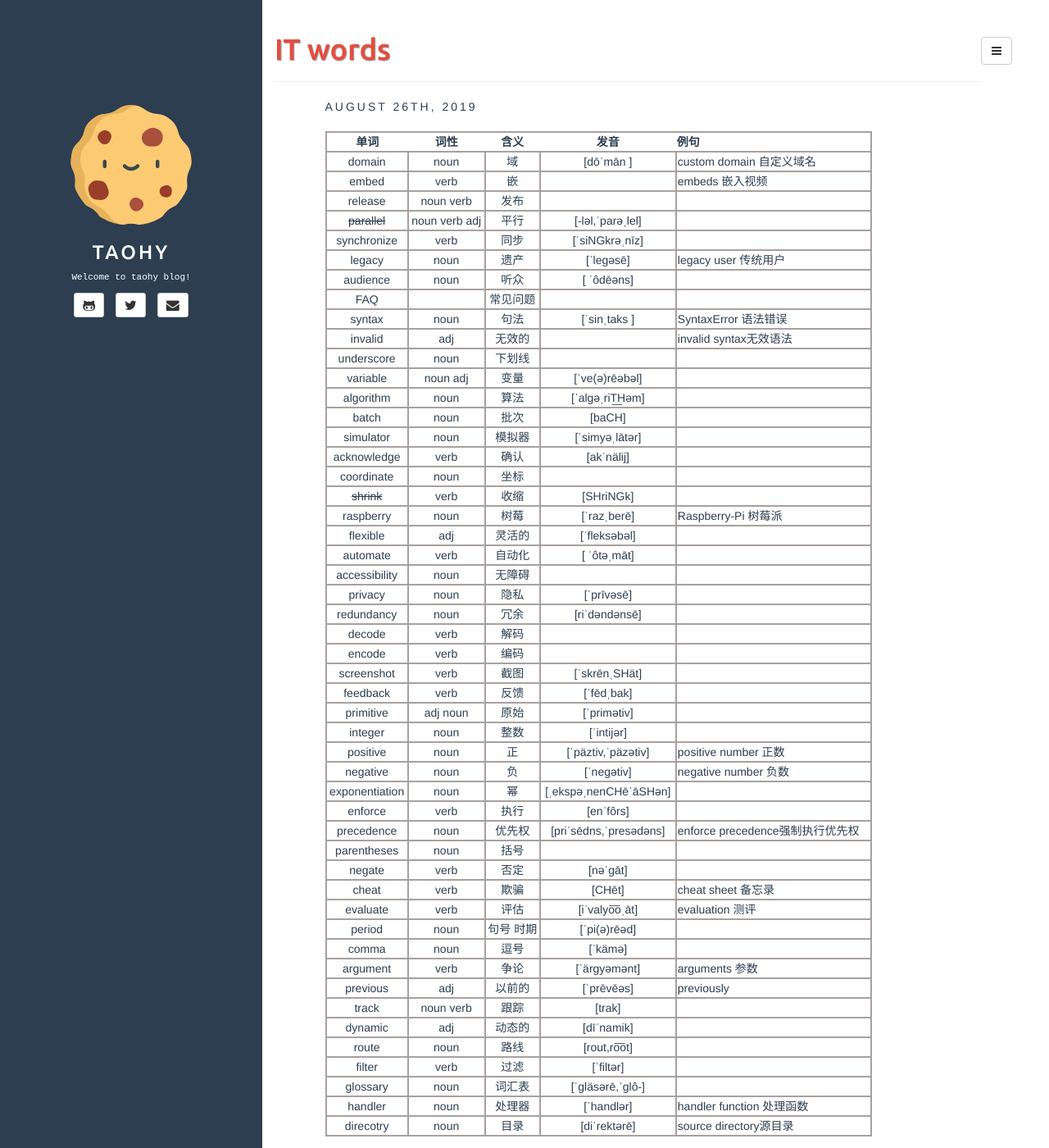
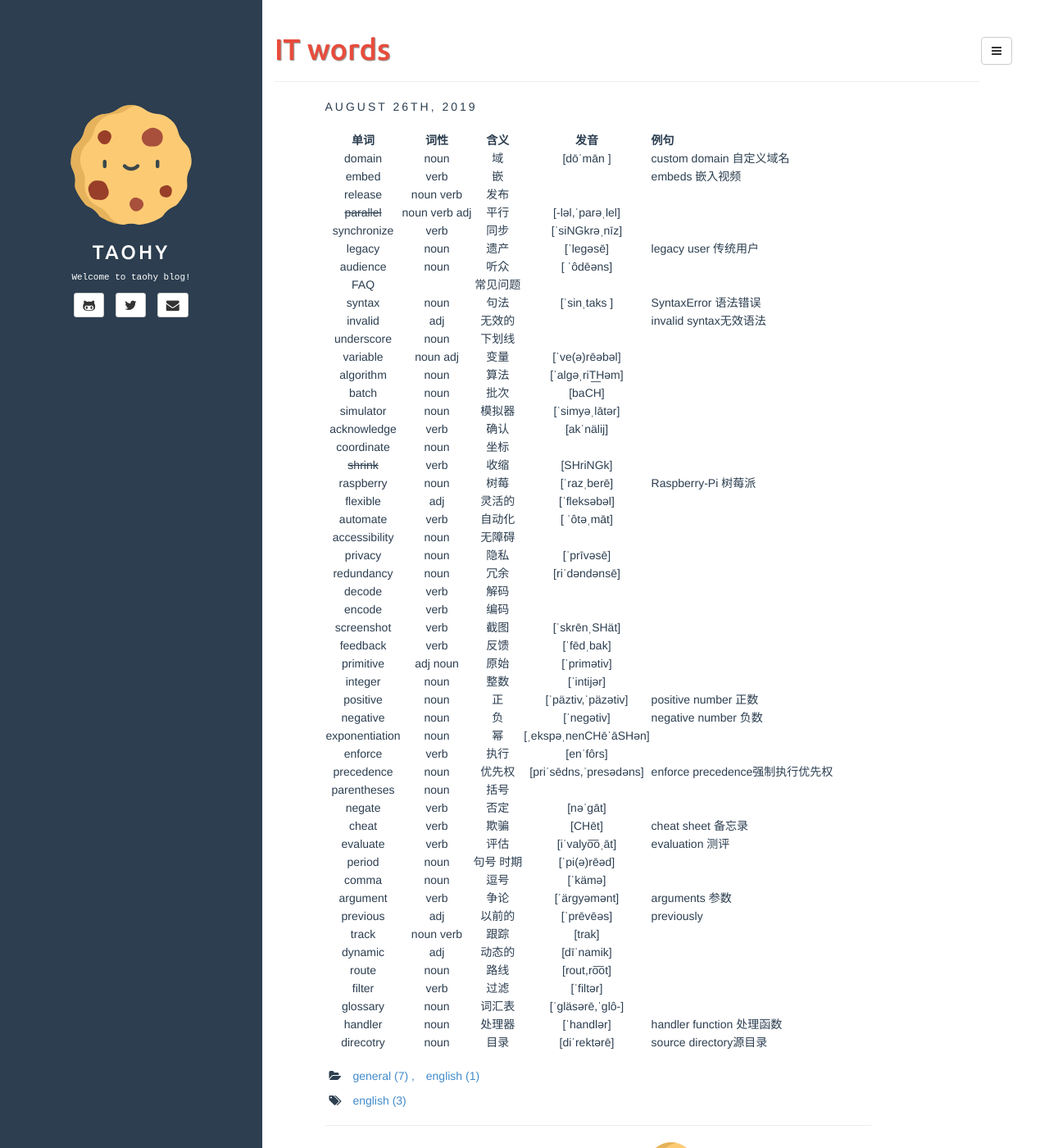
Before and after one commit to taohy88/taohy88.github.io, a Jekyll site: the page built from _posts/2019-08-26-ITwords.md, in a window 1280 px wide and 1400 px high. Shown: the whole window at 82% size. Built offline with Jekyll 4.4.1, drawn with Linux system fonts in a browser that asks for light colours.

Commit message:
ignitions

```diff
--- a/_posts/2019-08-26-ITwords.md
+++ b/_posts/2019-08-26-ITwords.md
@@ -59,5 +59,3 @@ description: Sample placeholder post.
 |    glossary    |     noun      |  词汇表   |    [ˈgläsərē,ˈglô-]    |                                  |
 |    handler     |     noun      |  处理器   |       [ˈhandlər]       | handler function 处理函数        |
 |   direcotry    |     noun      |   目录    |      [diˈrektərē]      | source directory源目录           |
-{:.wide}
-{:.inner-borders}
```
Also changed, not shown: assets/css/style.css (+2 -12 lines).
